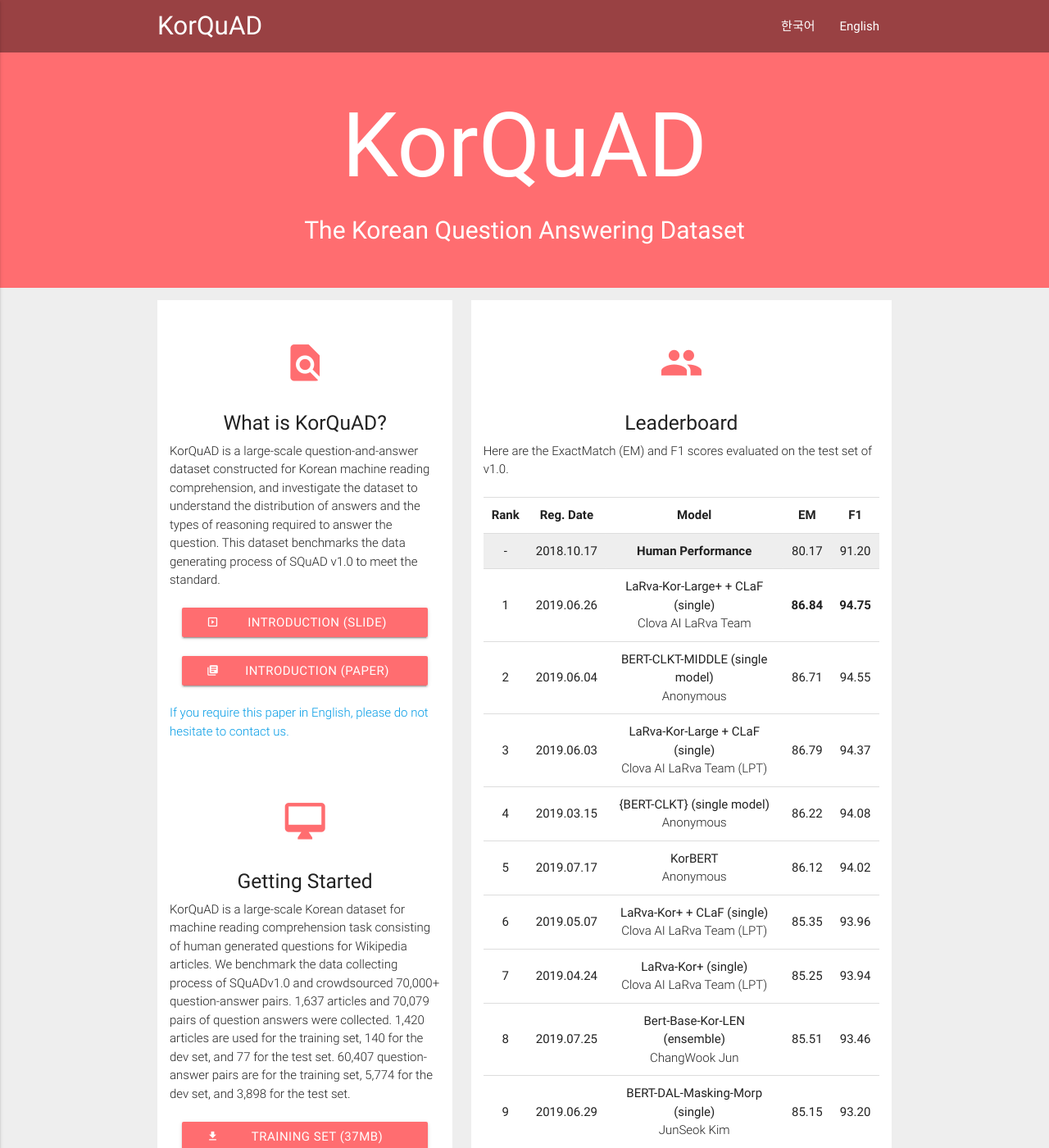
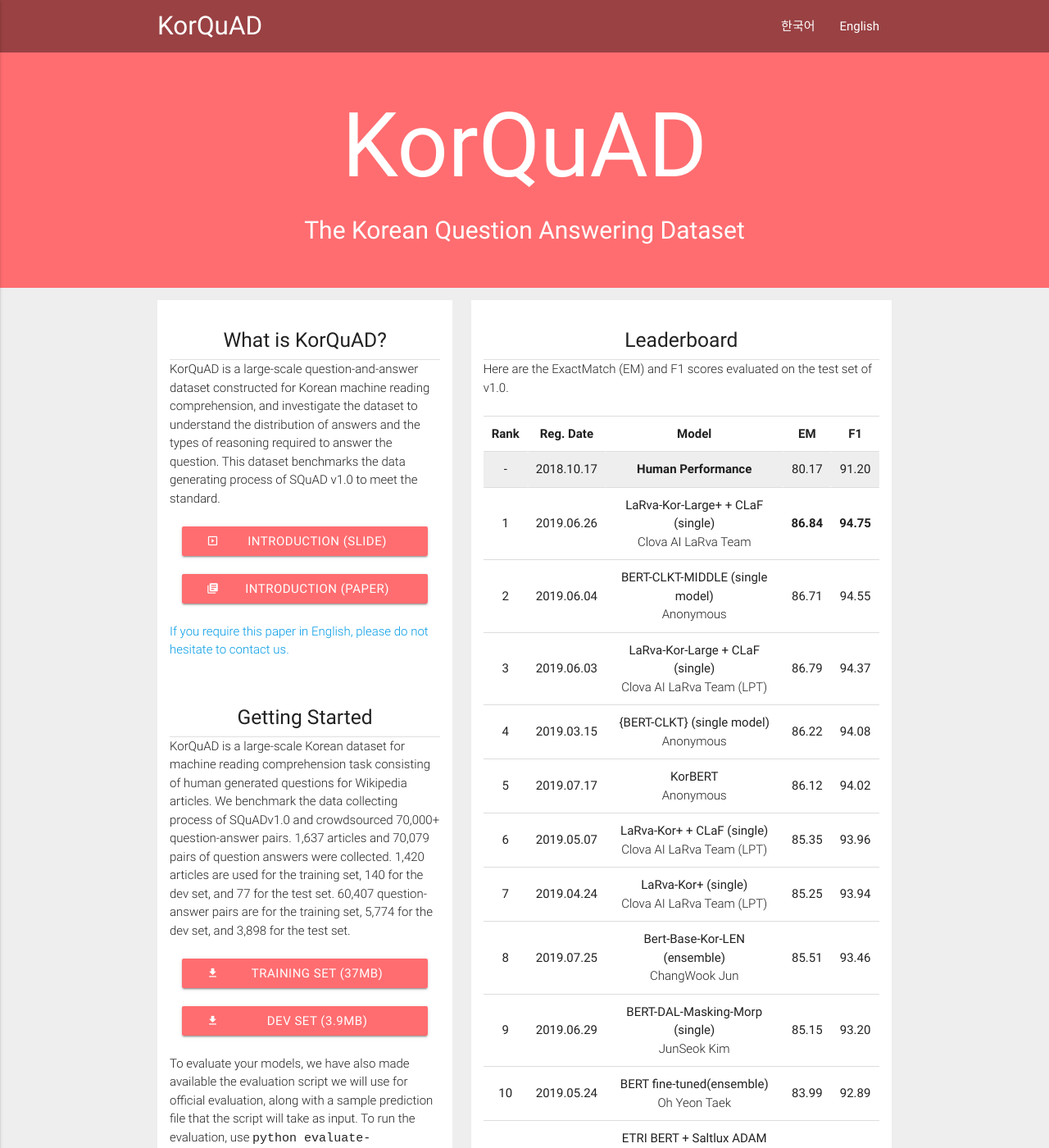
Before and after one commit to korquad/korquad.github.io, a Jekyll site: the page built from category/index_english.html, in a window 1280 px wide and 1400 px high. Shown: the whole window at 82% size. Built offline with Jekyll 4.4.1, drawn with Linux system fonts in a browser that asks for light colours.

Commit message:
Update index_english.html

```diff
--- a/category/index_english.html
+++ b/category/index_english.html
@@ -58,8 +58,8 @@
         <div class="col s12 m5">
           <div class="icon-block" style="background-color : white">
             <br>
-            <h2 class="center" style="color:#ff6d70"><i class="material-icons">find_in_page</i></h2>
             <h5 class="center">What is KorQuAD?</h5>
+            <div class="divider"></div>
             <p class="light">KorQuAD is a large-scale question-and-answer dataset constructed for Korean machine reading comprehension, and investigate the dataset to understand the distribution of answers and the types of reasoning required to answer the question. This dataset benchmarks the data generating process of SQuAD v1.0 to meet the standard.</p>
             <br>
             <div class="center">
@@ -72,8 +72,8 @@
             <br>
             <a href="mailto:hyunjeonglee@lgcns.com" class="light">If you require this paper in English, please do not hesitate to contact us.</a>
             <br><br><br>
-            <h2 class="center" style="color:#ff6d70"><i class="material-icons">desktop_mac</i></h2>
             <h5 class="center">Getting Started</h5>
+            <div class="divider"></div>
             <p class="light">KorQuAD is a large-scale Korean dataset for machine reading comprehension task consisting of human generated questions for Wikipedia articles. We benchmark the data collecting process of SQuADv1.0 and crowdsourced 70,000+ question-answer pairs. 1,637 articles and 70,079 pairs of question answers were collected. 1,420 articles are used for the training set, 140 for the dev set, and 77 for the test set. 60,407 question-answer pairs are for the training set, 5,774 for the dev set, and 3,898 for the test set.</p>
             <br>
             <div class="center">
@@ -108,8 +108,8 @@
         <div class="col s12 m7">
           <div class="icon-block" style="background-color : white">
             <br>
-            <h2 class="center" style="color:#ff6d70"><i class="material-icons">group</i></h2>
             <h5 class="center">Leaderboard</h5>
+            <div class="divider"></div>
             <p class="light">Here are the ExactMatch (EM) and F1 scores evaluated on the test set of v1.0. </p>
             <br>
                 <style>
```
